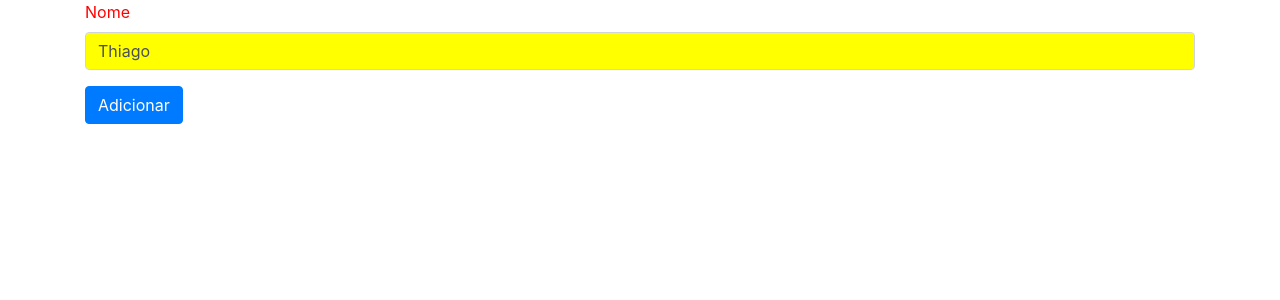
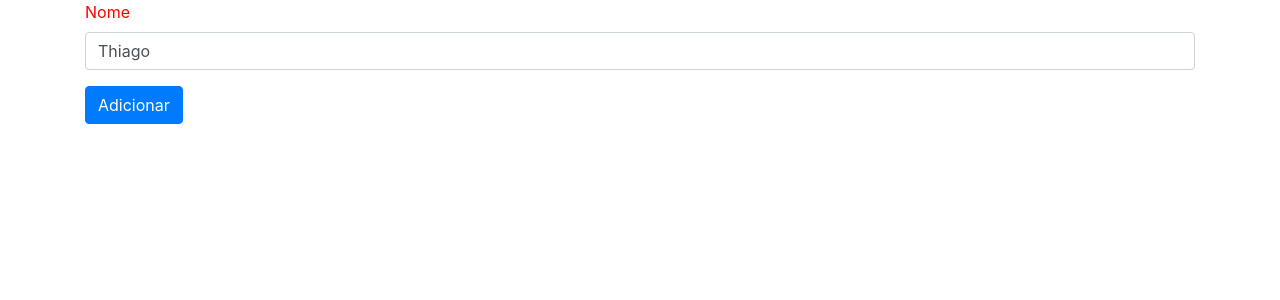
Before and after one commit to danielaraujo-be/meuprojeto, an Angular app: page / in a window 1280 px wide. Shown: the top 300 px of the page. Built offline with nearby package versions, Linux system fonts and the light colour scheme.

Commit message:
Respondendo a eventos do hospedeiro com HostListener

```diff
--- a/src/app/campo-colorido.directive.ts
+++ b/src/app/campo-colorido.directive.ts
@@ -1,4 +1,4 @@
-import { Directive, ElementRef, Renderer2 } from '@angular/core';
+import { Directive, ElementRef, HostListener, Renderer2 } from '@angular/core';
 
 @Directive({
   selector: '[appCampoColorido]'
@@ -9,7 +9,14 @@ export class CampoColoridoDirective {
     private elementRef: ElementRef,
     private rederer: Renderer2
   ) {
+  }
+
+  @HostListener('focus') focus() {
     this.rederer.setStyle(this.elementRef.nativeElement, 'background-color', 'yellow');
   }
 
+  @HostListener('blur') blur() {
+    this.rederer.setStyle(this.elementRef.nativeElement, 'background-color', 'transparent');
+  }
+
 }
```
